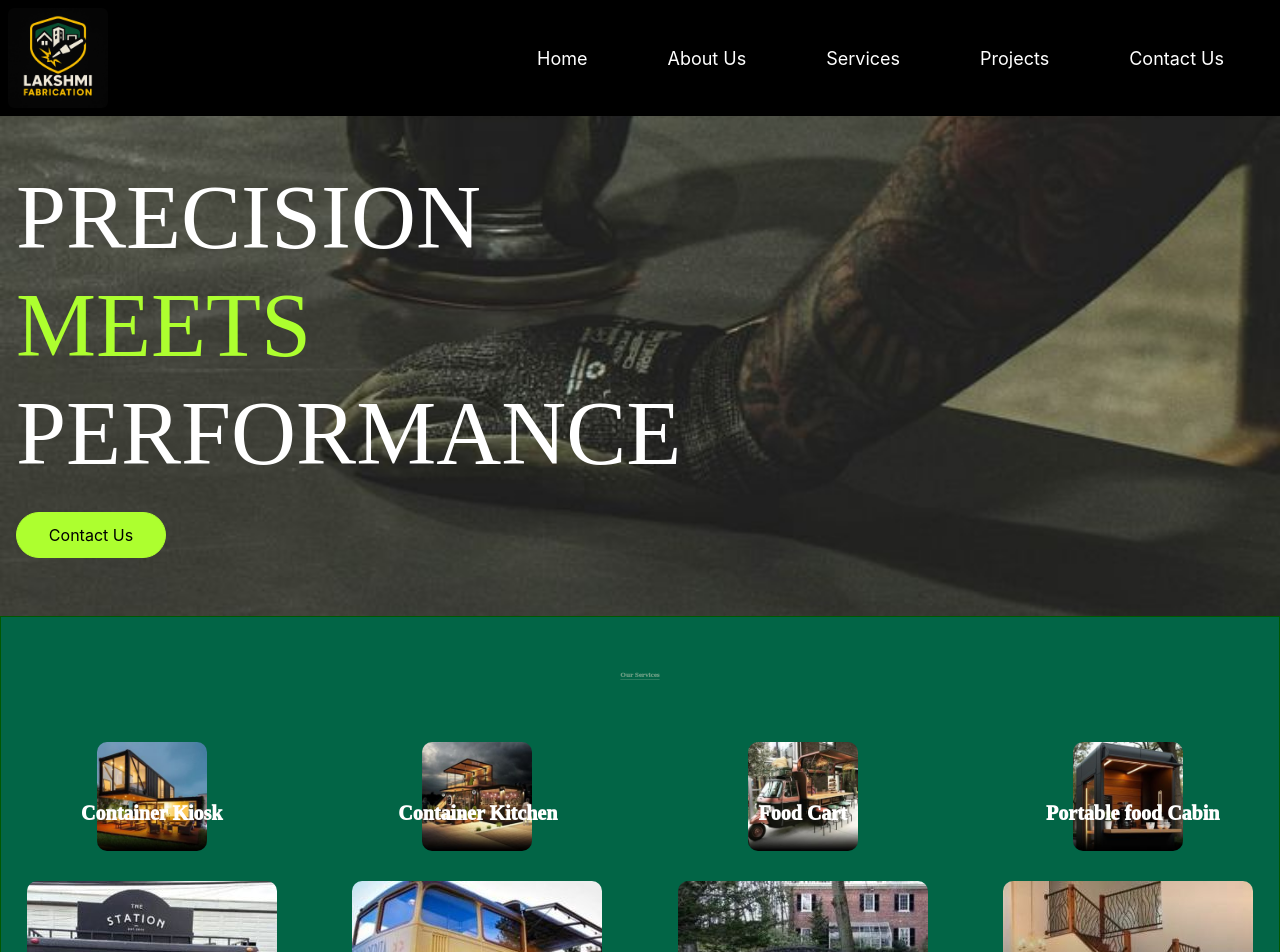
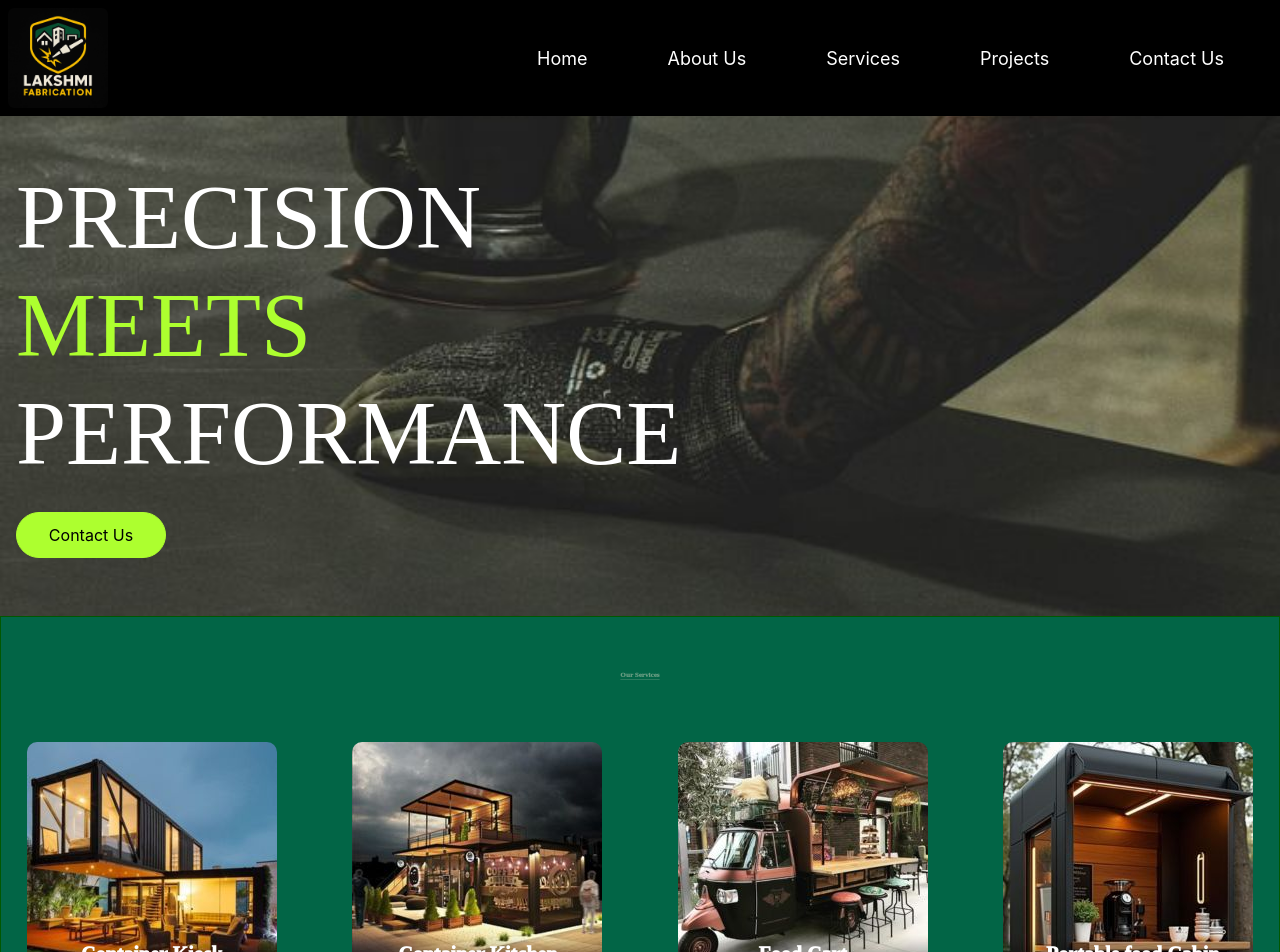
Before and after one commit to aravindhbabu19/fabric7, a React (Create React App) app in the folder ProjectFab/Frontend/myapp/: page /services in a window 1280 px wide. Shown: the top 952 px of the page. Built offline with nearby package versions, Linux system fonts and the light colour scheme.

Commit message:
Update App.css

```diff
--- a/ProjectFab/Frontend/myapp/src/App.css
+++ b/ProjectFab/Frontend/myapp/src/App.css
@@ -451,11 +451,17 @@
 }
 .service-img{
   border-radius: 10px;
-  animation: blink1 linear;
-  animation-delay: 1s;
-  animation-timeline:view();
+  opacity: 0;
+      transform: scale(0.95);
+      animation: fadeZoom 1.5s ease-out forwards;
 
 }
+ @keyframes fadeZoom {
+      to {
+        opacity: 1;
+        transform: scale(1);
+      }
+    }
 @keyframes blink1 {
     from{
       height:100px;
```
